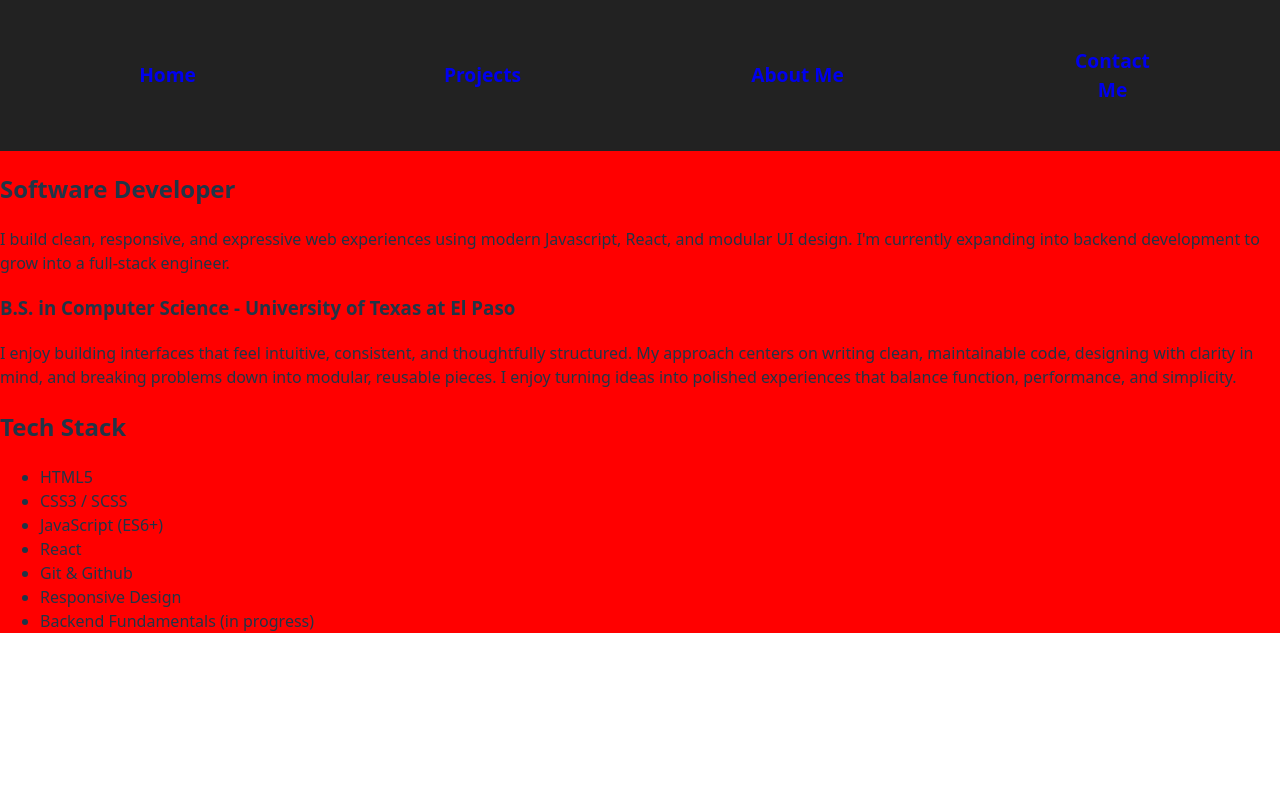
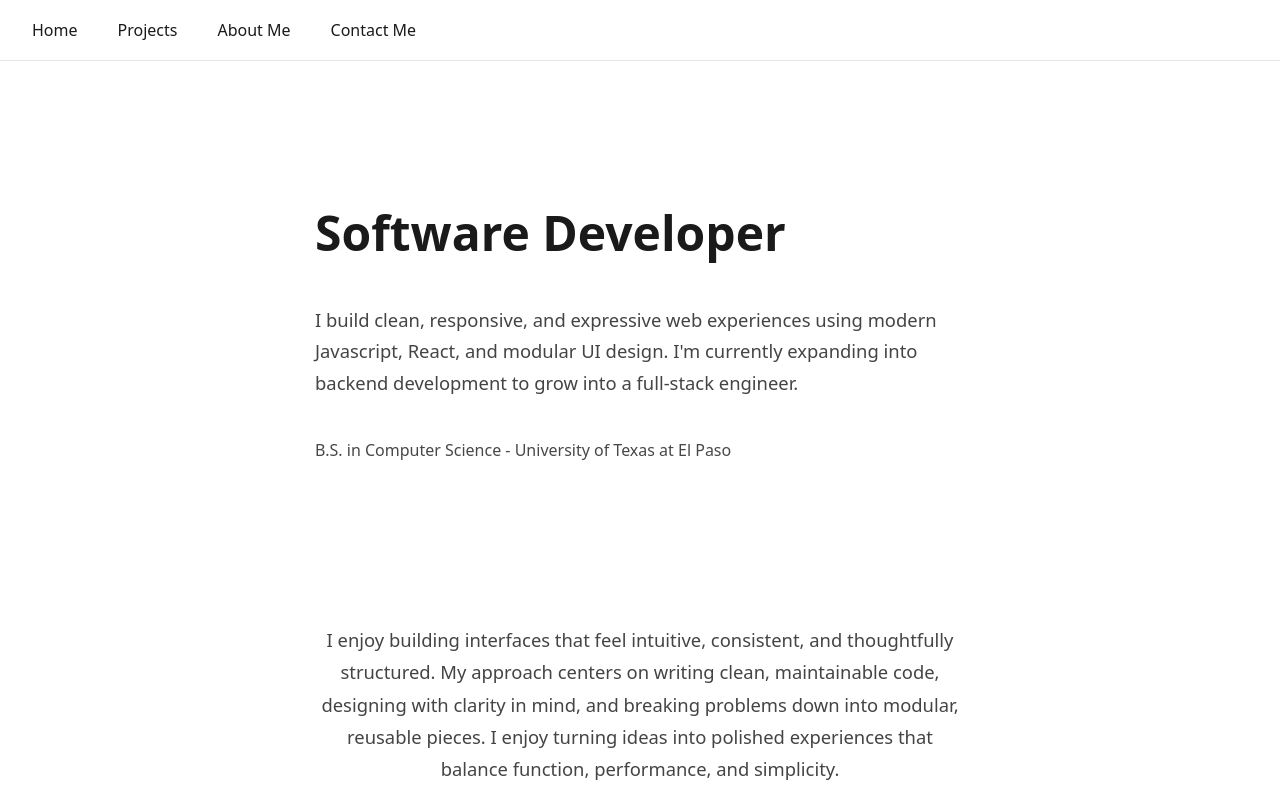
Before and after one commit to carlDguez19/csProjectPage, a React (Vite) app: page / in a window 1280 px wide. Shown: the top 800 px of the page. Built offline with nearby package versions, Linux system fonts and the light colour scheme.

Commit message:
completed the home page. next ill do the projects page

```diff
--- a/src/Contact/Contact.jsx
+++ b/src/Contact/Contact.jsx
@@ -22,7 +22,7 @@ export function Contact() {
         </li>
 
         <li>
-          <a href="https://www.linkedin.com/in/yourLinkedInUsername" target="_blank" rel="noopener noreferrer">
+          <a href="https://www.linkedin.com/in/carlosdominguezdev/" target="_blank" rel="noopener noreferrer">
             LinkedIn
           </a>
         </li>
--- a/src/Home/Home.jsx
+++ b/src/Home/Home.jsx
@@ -1,22 +1,24 @@
+import styles from './Home.module.css'
+
 export function Home(){
     return (
         <>
-            <section className="heroSection">
-                <div className="heroContent">
+            <section className = {styles.heroSection}>
+                <div className={styles.heroContent}>
                     <h1>
                         Software Developer
                     </h1>
-                    <p className="heroDesc">
+                    <p className={styles.heroDesc}>
                         I build clean, responsive, and expressive web experiences using modern Javascript, React, and modular UI design.
                         I'm currently expanding into backend development to grow into a full-stack engineer.
                     </p>
-                    <h3 className="heroCred">
+                    <h3 className={styles.heroCred}>
                         B.S. in Computer Science - University of Texas at El Paso
                     </h3>
                 </div>
             </section>
-            <section className="introSection">
-                <p className="introTxt">
+            <section className={styles.introSection}>
+                <p className={styles.introTxt}>
                     I enjoy building interfaces that feel intuitive, consistent, and
                     thoughtfully structured. My approach centers on writing clean, maintainable
                     code, designing with clarity in mind, and breaking problems down into
@@ -24,10 +26,10 @@ export function Home(){
                     that balance function, performance, and simplicity.
                 </p>
             </section>
-            <section className="techSection">
-                <h2 className="techStackTitle"> Tech Stack</h2>
+            <section className={styles.techSection}>
+                <h2 className={styles.techStackTitle}> Tech Stack</h2>
 
-                <ul className="techList">
+                <ul className={styles.techList}>
                     <li>HTML5</li>
                     <li>CSS3 / SCSS</li>
                     <li>JavaScript (ES6+)</li>
--- /dev/null
+++ b/src/Home/Home.module.css
@@ -0,0 +1,76 @@
+.heroSection{
+    padding: var(--section-padding) 1.5rem;
+    display: flex;
+    justify-content: center;
+    background: #fff;
+}
+
+.heroContent{
+    max-width: var(--max-width);
+}
+
+.heroContent h1{
+    font-size: 3rem;
+    font-weight: 700;
+    color: var(--text-main);
+    margin-bottom: 2.2rem;
+}
+
+.heroDesc{
+    font-size: 1.15rem;
+    line-height: 1.7;
+    color: var(--text-soft);
+    margin-bottom: 2.5rem;
+    max-width: 650px;
+}
+
+.heroCred{
+    font-size: 1rem;
+    font-weight: 500;
+    color: var(--text-main);
+    opacity: 0.8;
+}
+
+.introSection{
+    padding: 2rem 1.5rem;
+    display: flex;
+    justify-content: center;
+    background: #fff;
+}
+
+.introTxt{
+    max-width: 650px;
+    font-size: 1.15rem;
+    line-height: 1.75;
+    color: var(--text-soft);
+    text-align: center;
+}
+
+.techSection{
+    padding: 4rem 1.5rem;
+    text-align: center;
+    background: #f7f7f7;
+}
+
+.techStackTitle{
+    font-size: 2rem;
+    font-weight: 600;
+    margin-bottom: 2rem;
+    color: var(--text-main);
+}
+
+.techList{
+    list-style: none;
+    padding: 0;
+    margin: 0 auto;
+    max-width: 700px;
+    color: var(--text-soft);
+
+    display: grid;
+    grid-template-columns: repeat(auto-fit, minmax(180px, 1fr));
+    gap: 1.2rem;
+}
+
+.techList li:hover{
+    background: #ececec;
+}
--- a/src/Nav.jsx
+++ b/src/Nav.jsx
@@ -6,16 +6,16 @@ export function Nav(){
         <nav>
             <ul className={styles.navi}>
                 <li>
-                    <Link to="/"><h2>Home</h2></Link> {/* home */}
+                    <Link to="/"><p>Home</p></Link> {/* home */}
                 </li>
                 <li>
-                    <Link to="/project"><h2>Projects</h2></Link> {/* project */}
+                    <Link to="/project"><p>Projects</p></Link> {/* project */}
                 </li>
                 <li>
-                    <Link to="/about"><h2>About Me</h2></Link> {/* aboutMe */}
+                    <Link to="/about"><p>About Me</p></Link> {/* aboutMe */}
                 </li>
                 <li>
-                    <Link to="/contact"><h2>Contact Me</h2></Link> {/* contact */}
+                    <Link to="/contact"><p>Contact Me</p></Link> {/* contact */}
                 </li>
             </ul>
         </nav>
--- a/src/Nav.module.css
+++ b/src/Nav.module.css
@@ -2,29 +2,29 @@ nav{
     position: sticky;
     top: 0;
     z-index: 1000;
-    background-color: #222;
-    padding: 1rem 0;
+    background: #fff;
+    height: 60px;
+    display: flex;
+    align-items: center;
+    border-bottom: 1px solid #e5e5e5;
 }
 .navi{
     display: flex;
     list-style-type: none;
-    justify-content: space-around;
-    align-items: center;
-    margin: 0;
-    padding: 10px;
-    text-align: center;
+    justify-content: center;
+    gap: 2.5rem;
+    margin: 0 2rem;
+    padding: 0;
 }
 
-.navi li{
-    width: 100px;
-    padding: 5px;
+.navi a{
+    text-decoration: none;
+    color: #1a1a1a;
+    font-size: 1rem;
+    font-weight: 500;
+    transition: color 0.2s ease;
 }
 
-.navi h2{
-    cursor: pointer;
-    font-size: 1.2rem;
+.navi a:hover{
+    color: #3a6ea5;
 }
-
-a{
-    text-decoration: none;
-}
--- a/src/index.css
+++ b/src/index.css
@@ -6,6 +6,12 @@
   color-scheme: light dark;
   color: rgba(255, 255, 255, 0.87);
   background-color: #242424;
+
+  --text-main: #1a1a1a;
+  --text-soft: #444;
+  --accent: #3a6ea5;
+  --max-width: 800px;
+  --section-padding: 6rem;
 }
 
 #root {
```
